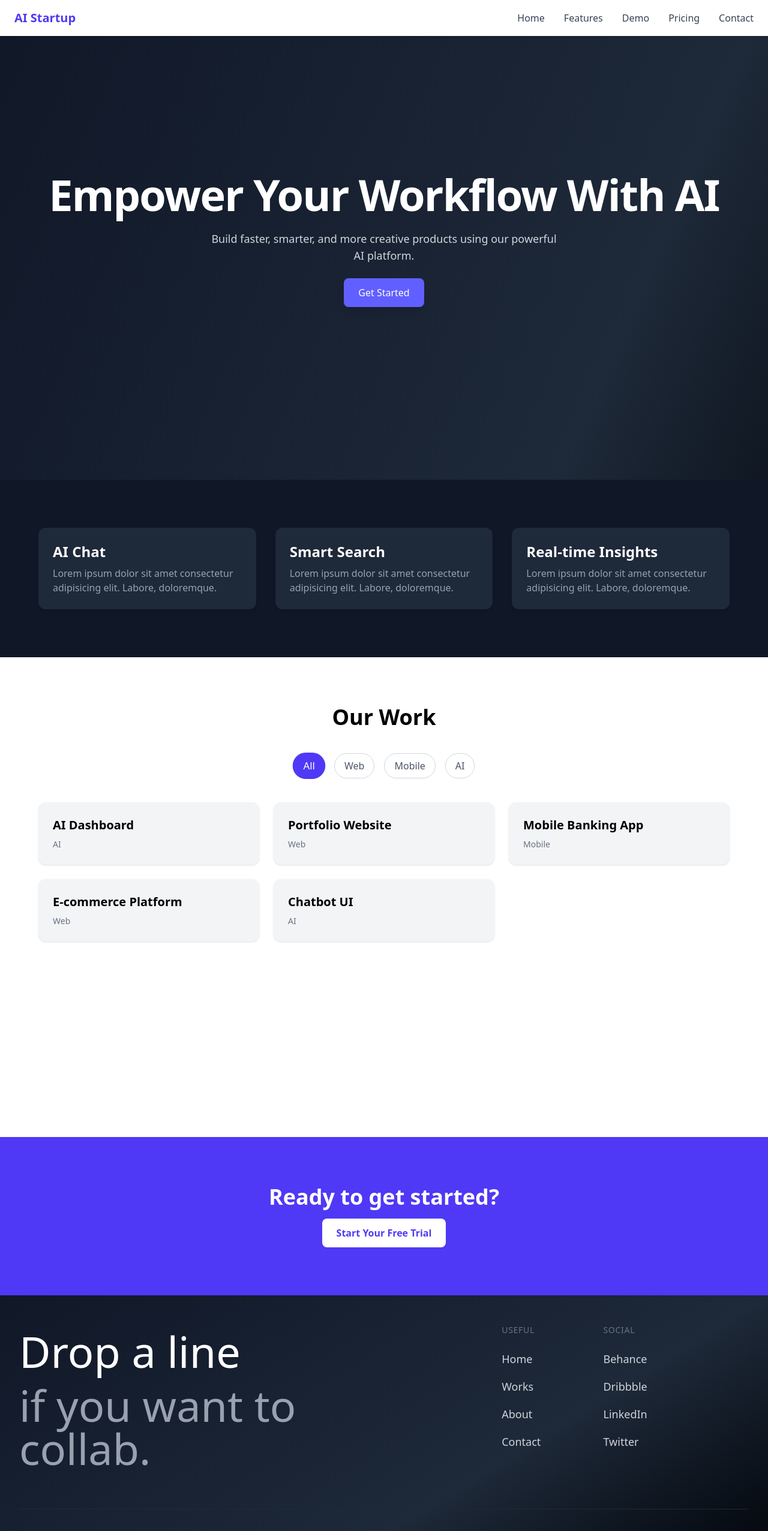
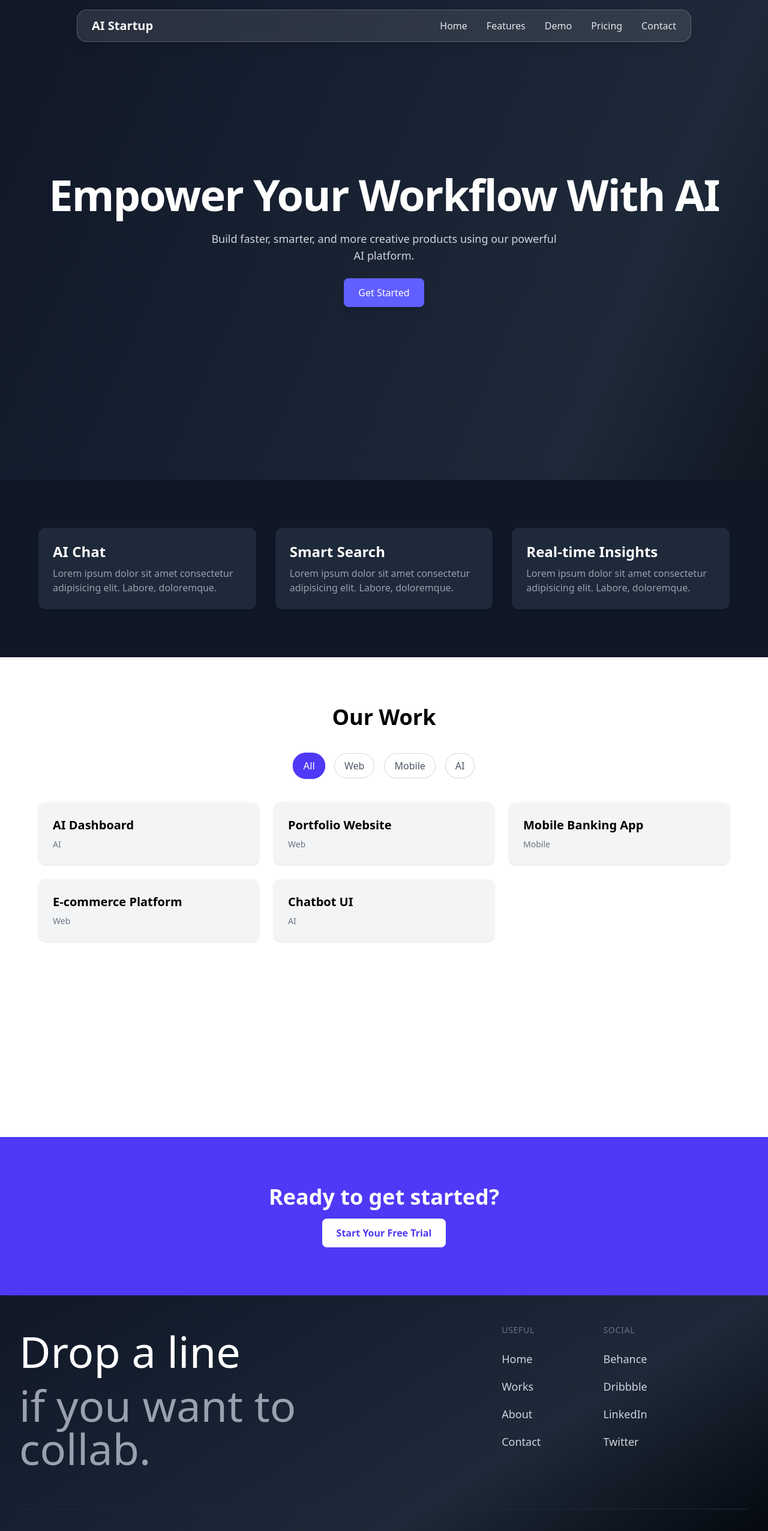
Before and after one commit to ayncore/ai-startup-landing-page, a Next.js app: page / in a window 1280 px wide. Shown: the top 2553 px of the page at 60% size. Built offline with nearby package versions, Linux system fonts and the light colour scheme.

Commit message:
navbar change

```diff
--- a/app/components/Navbar.tsx
+++ b/app/components/Navbar.tsx
@@ -5,6 +5,7 @@ import { motion, AnimatePresence } from "framer-motion";
 import Link from "next/link";
 import { Menu, X } from "lucide-react";
 
+// Define the nav links
 const navLinks = [
   { name: "Home", href: "#" },
   { name: "Features", href: "#features" },
@@ -13,33 +14,90 @@ const navLinks = [
   { name: "Contact", href: "#contact" },
 ];
 
+// AnimatedNavLink component for hover effects (text roll and border wipe)
+const AnimatedNavLink = ({
+  children,
+  href = "#",
+}: {
+  children: React.ReactNode;
+  href?: string;
+}) => {
+  const [isHovered, setIsHovered] = useState(false);
+
+  return (
+    <Link
+      href={href}
+      className="relative inline-block cursor-pointer overflow-hidden group" // 'group' class enables styling children on parent hover
+      onMouseEnter={() => setIsHovered(true)}
+      onMouseLeave={() => setIsHovered(false)}
+      // Fixed height and line height for consistent text roll effect
+      style={{ height: "1.5rem", lineHeight: "1.5rem" }}
+    >
+      {/* Original text that slides up and fades out */}
+      <motion.span
+        className="block text-gray-200 dark:text-gray-200" // Default text color
+        animate={{
+          y: isHovered ? -24 : 0, // Slides up by its height (1.5rem = 24px)
+          opacity: isHovered ? 0 : 1, // Fades out
+        }}
+        transition={{ duration: 0.2, ease: "easeOut" }}
+      >
+        {children}
+      </motion.span>
+
+      {/* Duplicate text that slides up from below and fades in */}
+      <motion.span
+        className="absolute top-0 left-0 block text-indigo-300 dark:text-indigo-400" // Hover text color
+        animate={{
+          y: isHovered ? 0 : 24, // Slides from below to visible position
+          opacity: isHovered ? 1 : 0, // Fades in
+        }}
+        transition={{ duration: 0.2, ease: "easeOut" }}
+      >
+        {children}
+      </motion.span>
+
+      {/* Bottom border that comes from left to right */}
+      <motion.span
+        className="absolute bottom-0 left-0 h-[2px] bg-indigo-300 dark:bg-indigo-400" // Border line color and thickness
+        initial={{ width: 0 }} // Starts with 0 width
+        animate={{ width: isHovered ? "100%" : "0%" }} // Expands to 100% on hover, shrinks back on leave
+        transition={{ duration: 0.3, ease: "easeOut" }} // Animation duration for the border
+      />
+    </Link>
+  );
+};
+
 export default function Navbar() {
   const [isOpen, setIsOpen] = useState(false);
 
   return (
-    <header className="fixed w-full z-50 bg-white shadow-sm dark:bg-black">
-      <div className="flex justify-between items-center px-6 py-4 max-w-7xl mx-auto">
+    <header className="fixed w-full z-50 top-0 left-0 flex justify-center py-4 px-4 sm:px-6">
+      <motion.div
+        initial={{ y: -100, opacity: 0 }}
+        animate={{ y: 0, opacity: 1 }}
+        transition={{ type: "spring", stiffness: 100, damping: 20, delay: 0.2 }}
+        className="w-full max-w-5xl bg-white/10 backdrop-blur-lg border border-white/20 rounded-2xl shadow-lg dark:bg-black/10 dark:border-white/10"
+      >
+        <div className="flex justify-between items-center px-6 py-3">
           {/* Logo */}
-        <Link href="/" className="text-xl font-bold text-indigo-600">
+          <Link href="/" className="text-xl font-bold text-white dark:text-indigo-400">
             AI Startup
           </Link>
 
           {/* Desktop Nav */}
           <nav className="hidden md:flex gap-8 items-center">
             {navLinks.map((link) => (
-            <Link
-              key={link.name}
-              href={link.href}
-              className="text-gray-700 hover:text-indigo-600 hover:border-b-1 hover:border-indigo-500 transition-colors dark:text-gray-300 dark:hover:text-indigo-400"
-            >
+              // Using the new AnimatedNavLink component
+              <AnimatedNavLink key={link.name} href={link.href}>
                 {link.name}
-            </Link>
+              </AnimatedNavLink>
             ))}
           </nav>
 
           {/* Mobile Menu Toggle */}
           <button
-          className="md:hidden text-gray-700 dark:text-gray-200"
+            className="md:hidden text-gray-200 dark:text-gray-200"
             onClick={() => setIsOpen(!isOpen)}
           >
             {isOpen ? <X size={28} /> : <Menu size={28} />}
@@ -55,7 +113,7 @@ export default function Navbar() {
               animate={{ height: "auto" }}
               exit={{ height: 0 }}
               transition={{ duration: 0.3 }}
-            className="md:hidden overflow-hidden bg-white dark:bg-black px-6"
+              className="md:hidden overflow-hidden bg-white/5 backdrop-blur-md px-6 rounded-b-2xl"
             >
               <ul className="flex flex-col gap-4 py-4">
                 {navLinks.map((link) => (
@@ -68,7 +126,7 @@ export default function Navbar() {
                   >
                     <Link
                       href={link.href}
-                    className="block text-gray-700 hover:text-indigo-600 transition-colors dark:text-gray-300 dark:hover:text-indigo-400"
+                      className="block text-gray-200 hover:text-indigo-300 transition-colors"
                       onClick={() => setIsOpen(false)}
                     >
                       {link.name}
@@ -79,6 +137,7 @@ export default function Navbar() {
             </motion.nav>
           )}
         </AnimatePresence>
+      </motion.div>
     </header>
   );
 }
--- a/app/sections/Footer.tsx
+++ b/app/sections/Footer.tsx
@@ -218,7 +218,21 @@ export default function AnimatedNavUI() {
           <p className="text-gray-500 text-xs sm:text-sm">
             Designed by{" "}
             <AnimatedNavItem href="#designer">
-              <span className="text-gray-400">-</span>
+              <span className="text-gray-400">        <svg
+                width="20"
+                height="20"
+                viewBox="0 0 24 24"
+                fill="none"
+                className="rotate-75 sm:w-6 sm:h-6 md:w-7 md:h-7 lg:w-8 lg:h-8"
+              >
+                <path
+                  d="M7 17L17 7M17 7H7M17 7V17"
+                  stroke="currentColor"
+                  strokeWidth="2"
+                  strokeLinecap="round"
+                  strokeLinejoin="round"
+                />
+              </svg></span>
             </AnimatedNavItem>
           </p>
         </motion.div>
@@ -226,7 +240,7 @@ export default function AnimatedNavUI() {
         {/* AYN CORE Text with partial visibility */}
         <div className="relative overflow-hidden h-[100px] sm:h-[120px] md:h-[150px] lg:h-[180px] xl:h-[200px]"> {/* Adjust height as needed */}
           <motion.div
-             className="absolute bottom-0 left-0 right-0 text-center font-[monoton] opacity-10 text-white/10 dark:text-white/10"
+            className="absolute bottom-0 left-0 right-0 text-center font-[monoton] opacity-10 text-white/10 dark:text-white/10"
             variants={containerVariants}
             initial="hidden"
             animate="visible"
```
Lines whose indentation alone changed are shown as unchanged.
